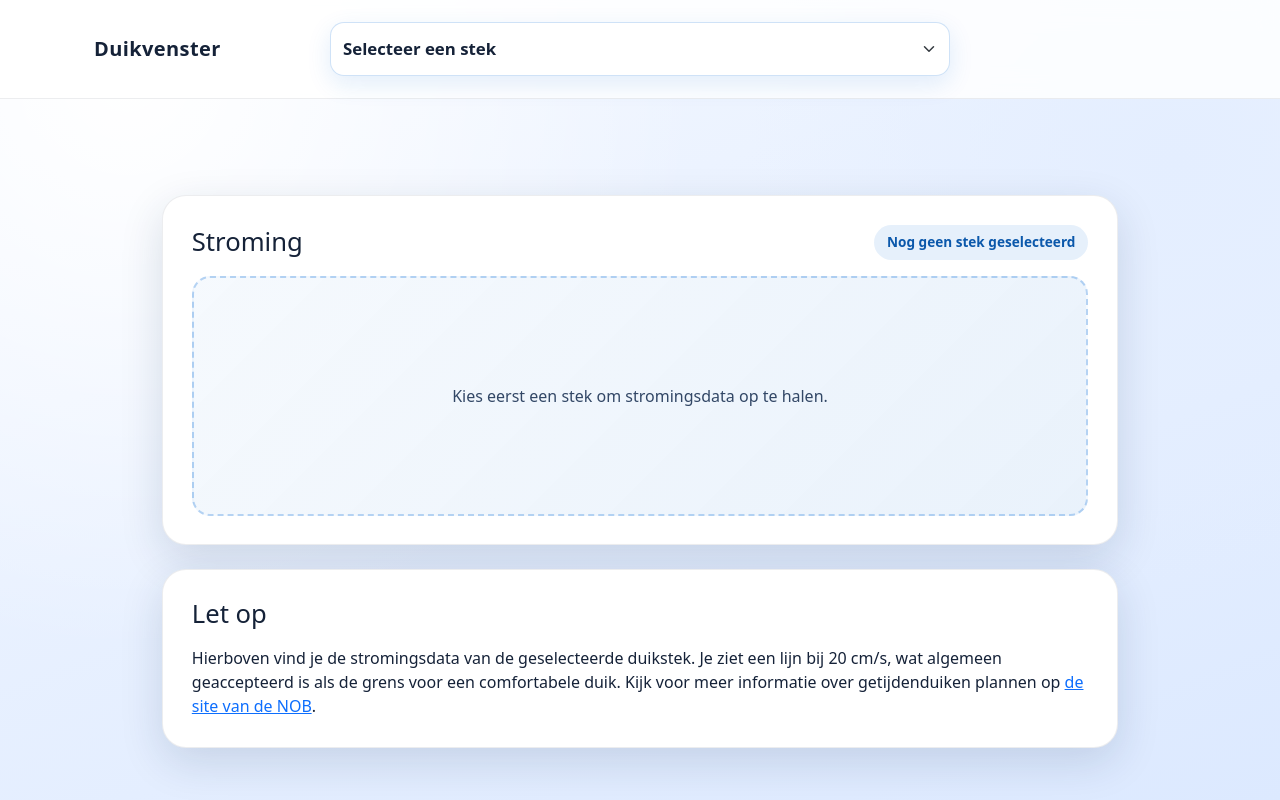
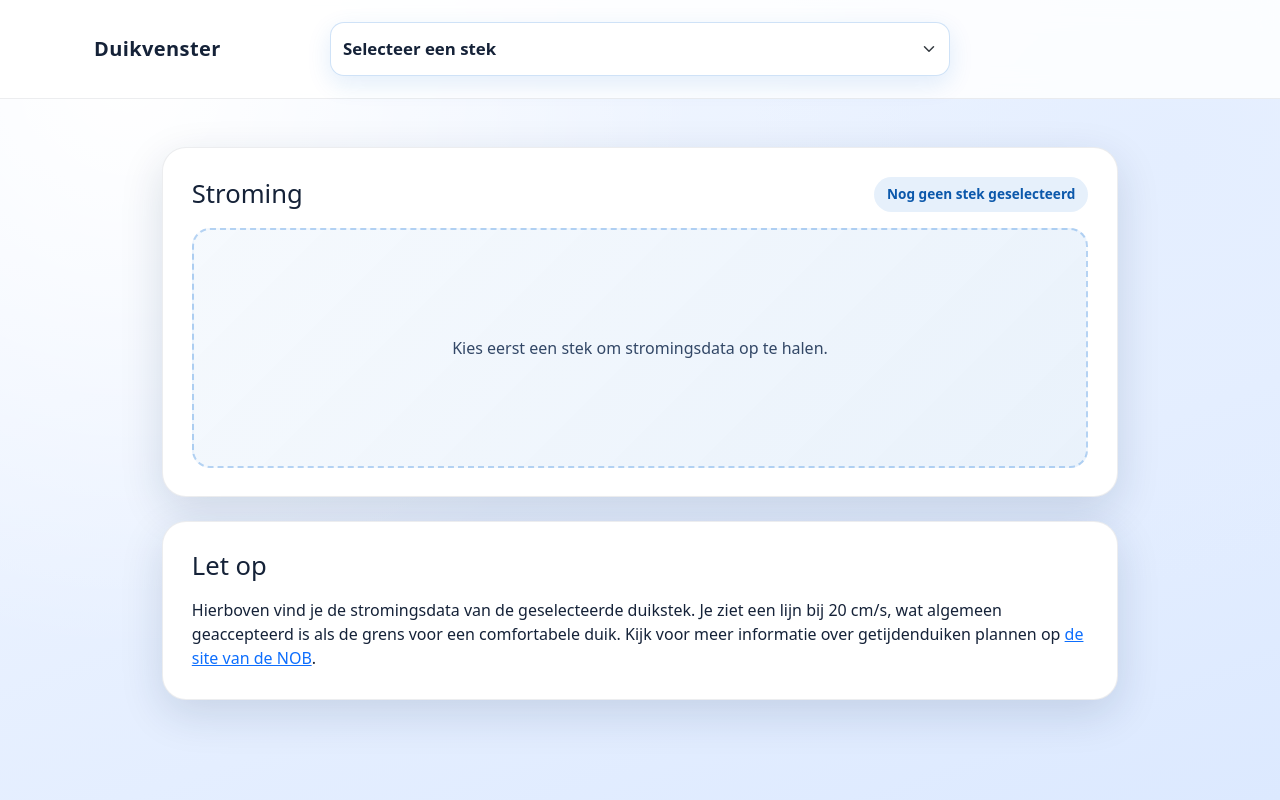
Before and after one commit to danroozemond/duikvenster-react, a React (Vite) app: page / in a window 1280 px wide. Built offline with nearby package versions, Linux system fonts and the light colour scheme.

Commit message:
Reduce top spacing above homepage chart

```diff
--- a/src/pages/HomePage.tsx
+++ b/src/pages/HomePage.tsx
@@ -85,8 +85,8 @@ function HomePage() {
         selectedSiteId={selectedSiteId}
         onSiteChange={setSelectedSiteId}
       />
-      <Container className="app-main py-5 py-lg-6">
-        <section className="chart-card mt-4 mt-lg-5">
+      <Container className="app-main py-3 py-lg-4">
+        <section className="chart-card mt-3 mt-lg-4">
           <div className="chart-card-header">
             <h2 className="chart-card-title mb-0">Stroming</h2>
             <span className="chart-badge">
```
